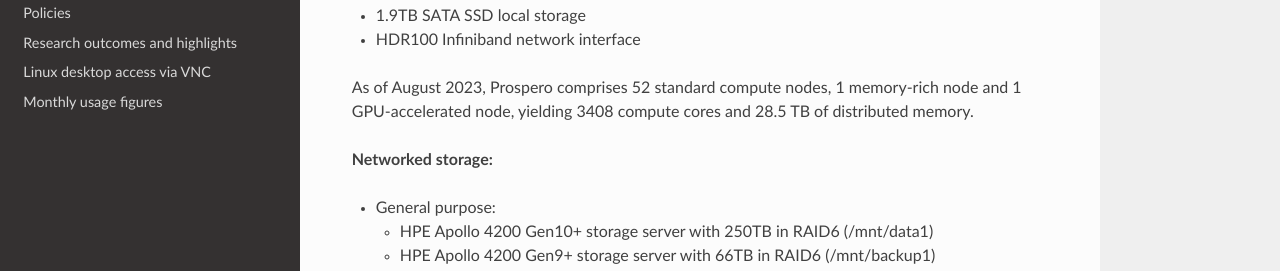
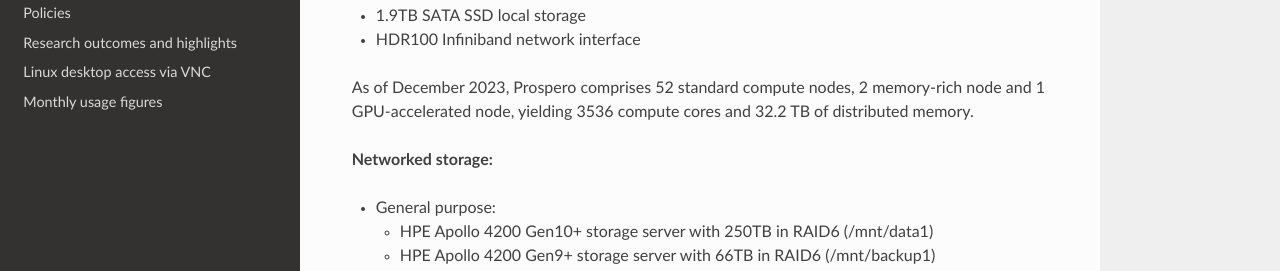
Before and after one commit to astrcrai/prospero-docs, a Sphinx documentation site: the page built from docs/source/specifications.rst, in a window 1280 px wide and 900 px high, scrolled down 673 px. Shown: the part 371-642 px from the top of the window. Built offline with Sphinx 7.4.7 and the Read the Docs theme 2.0.0, drawn with Linux system fonts in a browser that asks for light colours.

Commit message:
Updated specifications to include new himem node

```diff
--- a/docs/source/specifications.rst
+++ b/docs/source/specifications.rst
@@ -38,7 +38,7 @@ High mem node2
 * 1.9TB SATA SSD local storage
 * HDR100 Infiniband network interface
 
-As of August 2023, Prospero comprises 52 standard compute nodes, 1 memory-rich node and 1 GPU-accelerated node, yielding 3408 compute cores and 28.5 TB of distributed memory.
+As of December 2023, Prospero comprises 52 standard compute nodes, 2 memory-rich node and 1 GPU-accelerated node, yielding 3536 compute cores and 32.2 TB of distributed memory.
 
 **Networked storage:**
 
```
